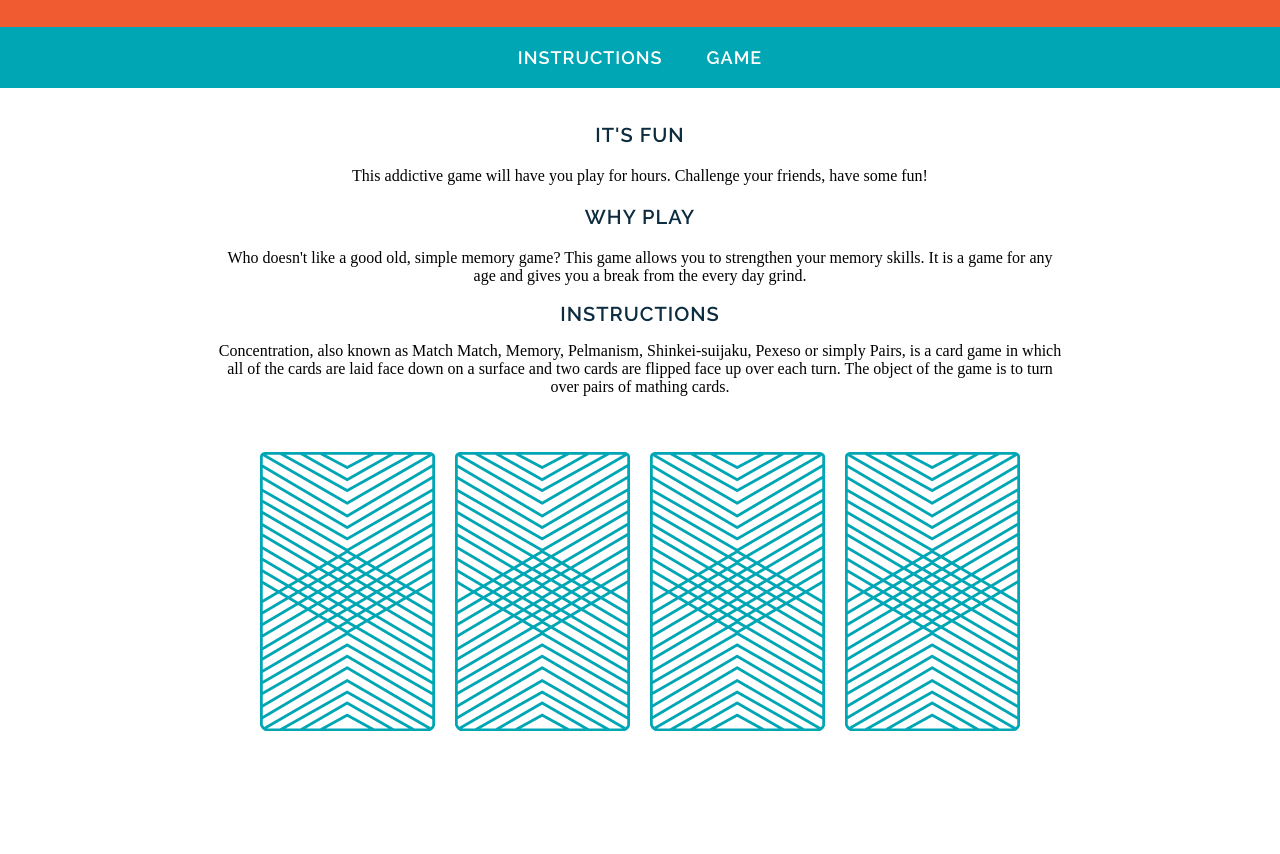
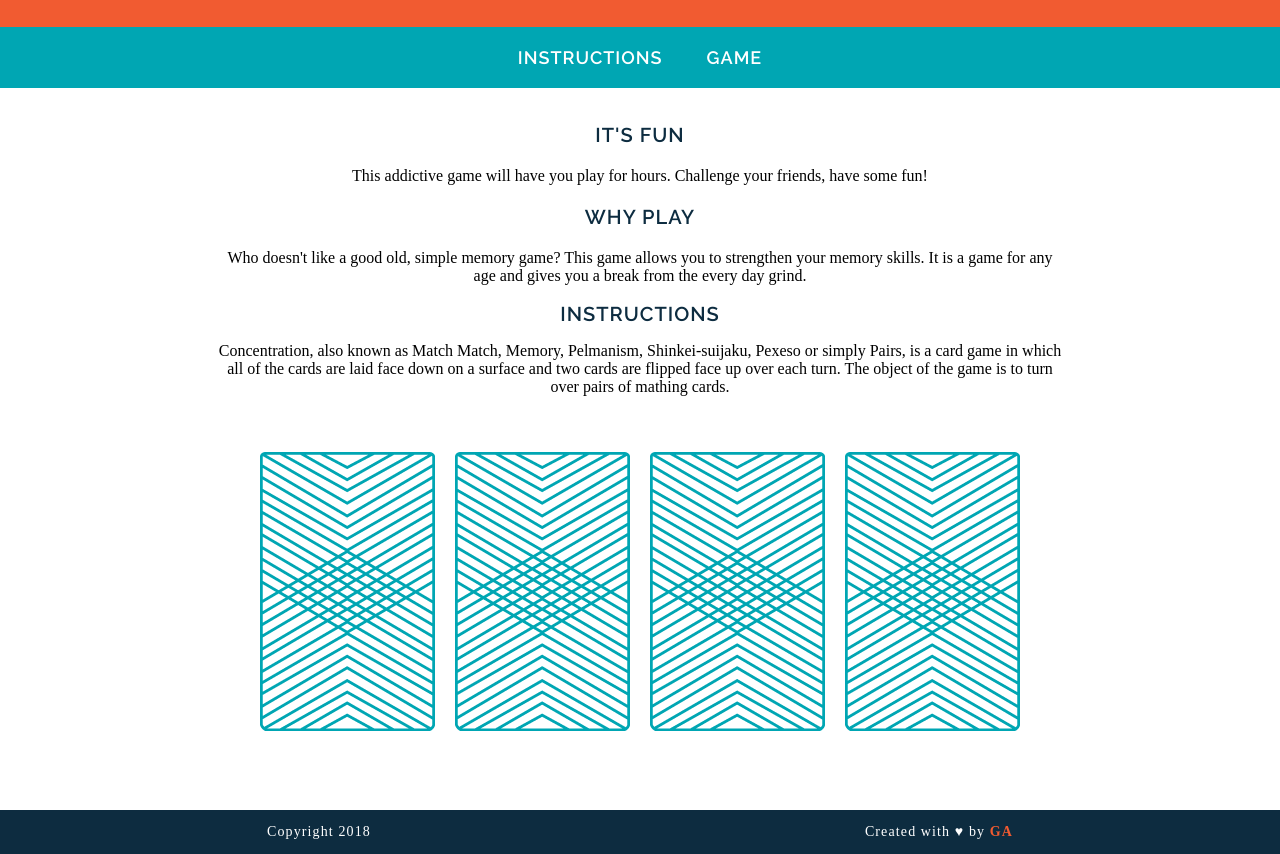
Before and after one commit to EvaB85/wdi-fundamentals-memorygame, a plain HTML site: page memory_game/index.html in a window 1280 px wide. Shown: the part 86-940 px from the top of the page. Before the commit the page ends 896 px from the top, so only its background shows below. Drawn offline with Linux system fonts and the light colour scheme; a web font is replaced by a local one.

```diff
--- a/memory_game/css/style.css
+++ b/memory_game/css/style.css
@@ -38,6 +38,11 @@ a {
 	font-weight: 600;
 	font-size: 18px;
 	margin: 0px 20px;
+	border-bottom: 2px solid transparent;
+}
+
+a:hover {
+	 border-color: white;
 }
 
   /* --------- */
@@ -65,3 +70,21 @@ h2, h3 {
 img {
 	margin: 40px 8px;
 }
+
+footer {
+	text: uppercase;
+	padding: 0 20px;
+	background-color: #0D2C40;
+	color: white;
+	font-size: 14px;
+	letter-spacing: .08em;
+	font-weight: 500;
+	display: flex;
+	justify-content: space-around;
+
+}
+
+.name {
+	color: #F15B31;
+	font-weight: 700;
+}
--- a/memory_game/index.html
+++ b/memory_game/index.html
@@ -31,7 +31,11 @@
 			</div>
 
 		</main>
-
+		<footer>
+			<p>Copyright 2018</p>
+			<p>Created with &hearts; by <span class="name">GA</span></p>
+		</footer>
+		<script src="js/main.js"></script>
 	</body>
 
 </html>
--- /dev/null
+++ b/memory_game/js/main.js
@@ -0,0 +1,7 @@
+var cardOne = 'queen';
+var cardTwo = 'king';
+var cardThree = 'queen';
+var cardFour = 'king';
+
+console.log("User flipped " + cardOne);
+console.log("User flipped " + cardTwo);
```
